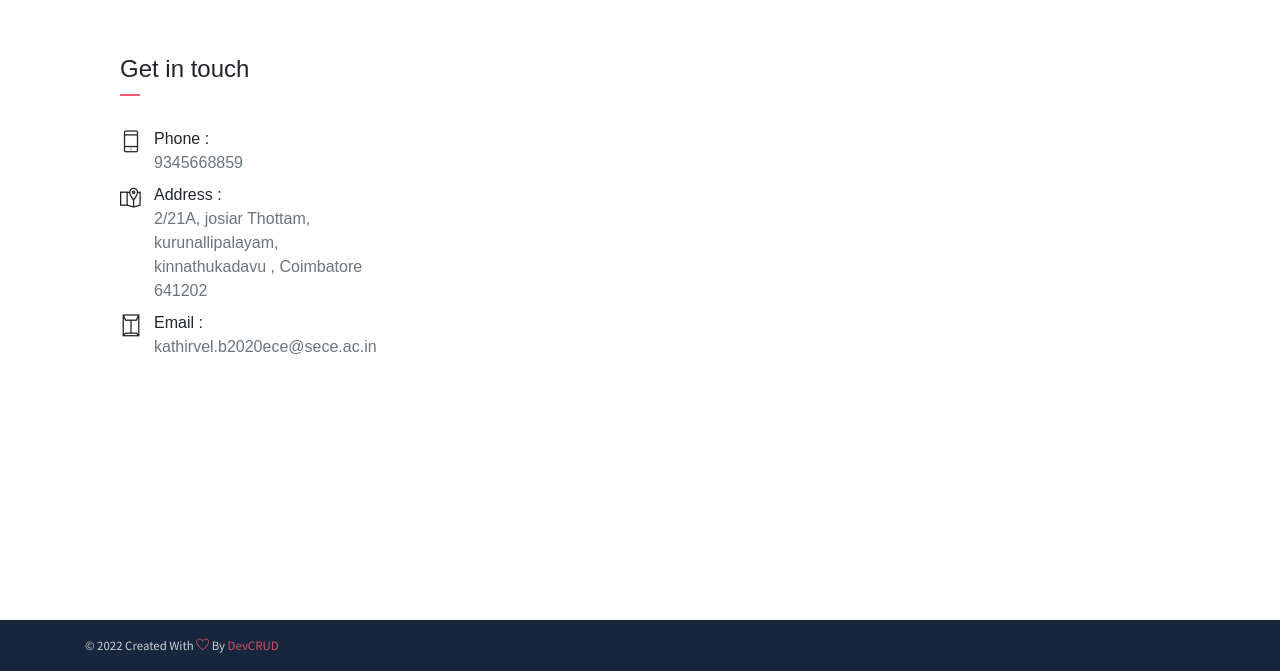
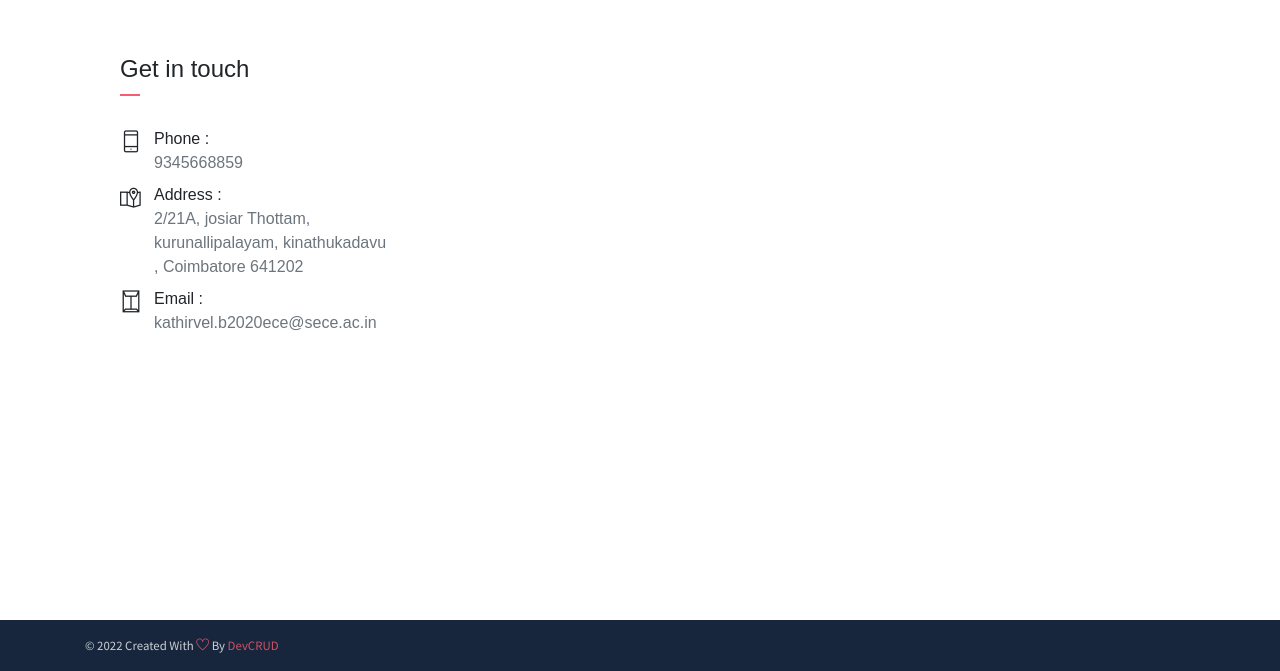
Before and after one commit to kathirvel3376/portfolio, a website: page index.html in a window 1280 px wide. Shown: the part 1722-2393 px from the top of the page. Drawn offline with Linux system fonts and the light colour scheme; some packages are replaced by stand-ins of ours; files that its build step writes are made by us from their sources; files whose address does not match are found by name.

Commit message:
Update index.html

```diff
--- a/index.html
+++ b/index.html
@@ -169,7 +169,7 @@
                                 <i class="ti-map-alt icon-md"></i>
                             </div>
                             <div class="col-10">
-                                <h6 class="d-inline">Address :<br> <span class="text-muted">2/21A, josiar Thottam, kurunallipalayam, kinnathukadavu ,
+                                <h6 class="d-inline">Address :<br> <span class="text-muted">2/21A, josiar Thottam, kurunallipalayam, kinathukadavu ,
                                     Coimbatore 641202</span></h6>
                             </div>
                         </div>
```
